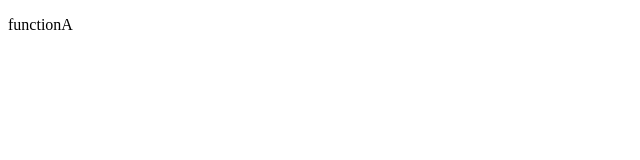
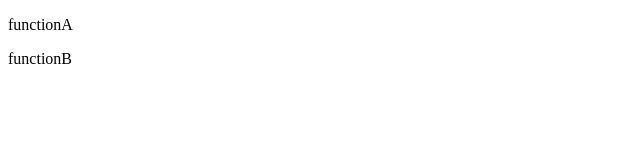
Before and after one commit to 39yuasa/WebApp, a plain HTML site: page index.html in a window 1280 px wide. Shown: the full height of the page, 0-640 px from the left. Drawn offline with Linux system fonts and the light colour scheme.

Commit message:
functionB]

```diff
--- a/index.html
+++ b/index.html
@@ -13,5 +13,6 @@
     <h3>おはよう</h3>
     <p>ahh</p> -->
     <p>functionA</p>
+    <p>functionB</p>
   </body>
 </html>
```
